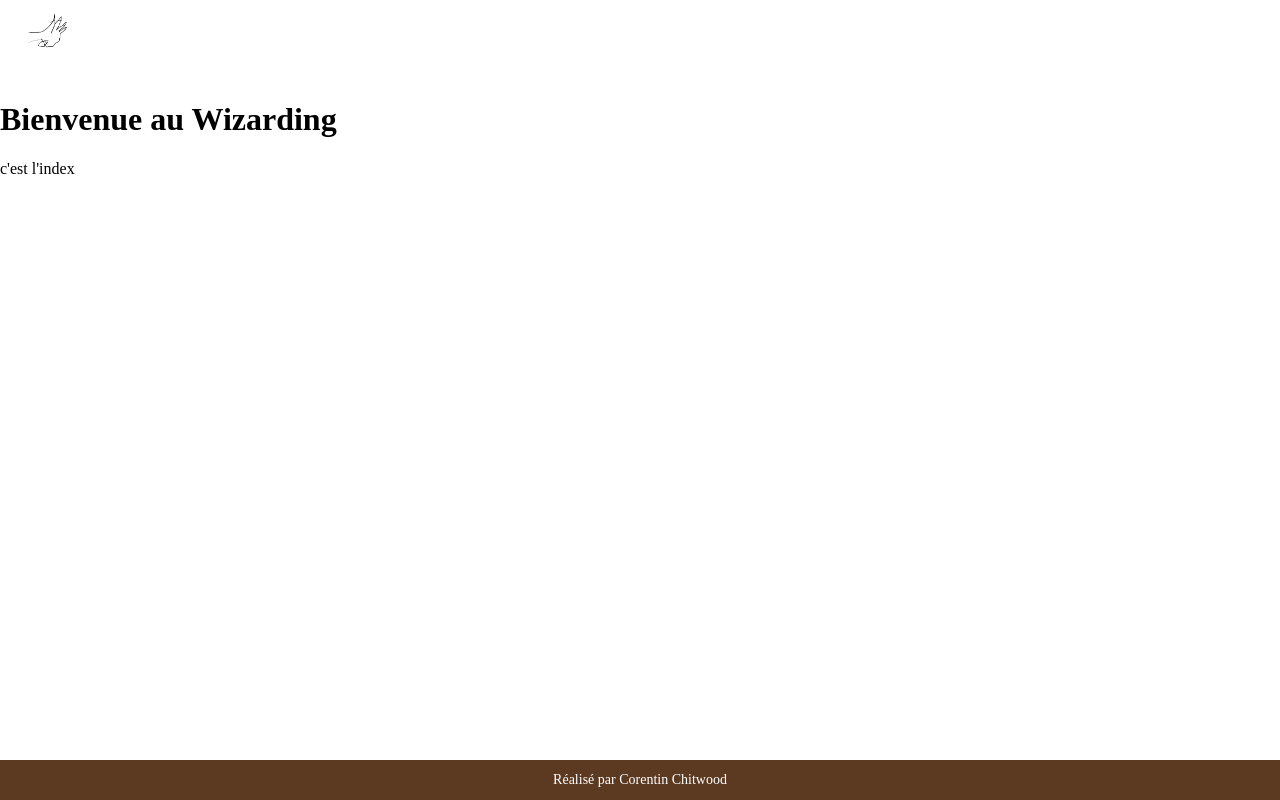
After one commit to Corentino74/Wizarding, a Node server app: page / in a window 1280 px wide. The commit adds this page. Run offline with Node 20, Linux system fonts and the light colour scheme; some libraries are stand-ins or nearby versions.

Commit message:
Ajout de la page principale et de route
- Ajout d'un chemin vers la section "fiches_personnages"
- Ajout également du header et du footer qui s'afficheront sur chaque page
- Mis à jour des dépendance pour prisma

=> run dev

```diff
--- a/index.js
+++ b/index.js
@@ -6,7 +6,7 @@ const path = require('path');
 // Express
 const express = require('express');
 const app = express();
-const port = 33; // CLAIR OBSCUR TROUBLE DE RATURE COURBERA EFFIEL
+const port = 3333; // CLAIR OBSCUR TROUBLE DE RATURE COURBERA EFFIEL
 
 // Handlebars
 const hbs = require("hbs");
@@ -26,6 +26,28 @@ const {Database} = require('sqlite3');
 const {send} = require("process");
 const prisma = new PrismaClient();
 
+// Middleware pour les fichiers statiques (CSS, JS, images...)
+// Serve `public/` first (recommended). Also serve the project root so
+// files placed at the repository root (e.g. `/style.css`) are reachable
+// during development. In production prefer a single dedicated `public/` folder.
+app.use(express.static(path.join(__dirname, 'public')));
+app.use(express.static(path.join(__dirname)));
+
+
+
 // ---- Routes ----
 
 // Route racine
+app.get('/', (req, res) => {
+    res.render("index");
+});
+
+app.get('/fiches_personnages', async (req, res) => {
+    res.render("fiches_personnages/index");
+});
+
+// Vérification boot
+// Démarrage du serveur
+app.listen(port, () => {
+    console.log(`Serveur démarré sur http://localhost:${port}`);
+});
--- a/package.json
+++ b/package.json
@@ -12,6 +12,7 @@
   "license": "ISC",
   "type": "commonjs",
   "dependencies": {
+    "@prisma/client": "^6.19.0",
     "express": "^5.2.1",
     "hbs": "^4.2.0",
     "nodemon": "^3.1.11",
--- a/style.css
+++ b/style.css
@@ -0,0 +1,23 @@
+/* Footer */
+.site-footer {
+	position: fixed;
+	left: 0;
+	bottom: 0;
+	width: 100%;
+	background-color: #5C3A21; /* brown */
+	color: #ffffff;
+	text-align: center;
+	padding: 12px 0;
+	z-index: 1000;
+	font-size: 14px;
+}
+
+/* Ensure page content doesn't hide behind the footer */
+body {
+	padding-bottom: 48px; /* leave space for the fixed footer */
+	margin: 0;
+}
+
+.topnav {
+TODO
+}
--- /dev/null
+++ b/views/fiches_personnages/index.hbs
@@ -0,0 +1,3 @@
+
+
+<h1>Fiches de Personnages</h1>
--- /dev/null
+++ b/views/index.hbs
@@ -0,0 +1,5 @@
+
+
+
+<h1>Bienvenue au Wizarding</h1>
+<p>c'est l'index</p>
--- a/views/layout.hbs
+++ b/views/layout.hbs
@@ -2,9 +2,9 @@
     <head>
         <meta charset="UTF-8" />
         <meta name="viewport" content="width=device-width, initial-scale=1.0" />
-        <title>The Wizardling</title>
+        <title>The Wizarding</title>
 
-        <link rel="stylesheet" href="../style.css" />
+        <link rel="stylesheet" href="/style.css" />
     </head>
 
     <body>
--- a/views/partials/footer.hbs
+++ b/views/partials/footer.hbs
@@ -0,0 +1 @@
+<footer class="site-footer">Réalisé par Corentin Chitwood</footer>
--- a/views/partials/header.hbs
+++ b/views/partials/header.hbs
@@ -0,0 +1,13 @@
+<div class = "topnav" >
+   <div class="logo">
+        <a href="/"><img src="/images/logo.png" alt="The Wizarding Logo" height="80"></a>
+
+   </div>
+
+
+
+
+
+
+
+</div>
```
Also changed, not shown: Setup.txt (renamed from READ_ME.txt, +0 -8 lines), images/logo.png (added), prisma/database.db (added), 2 other files.
